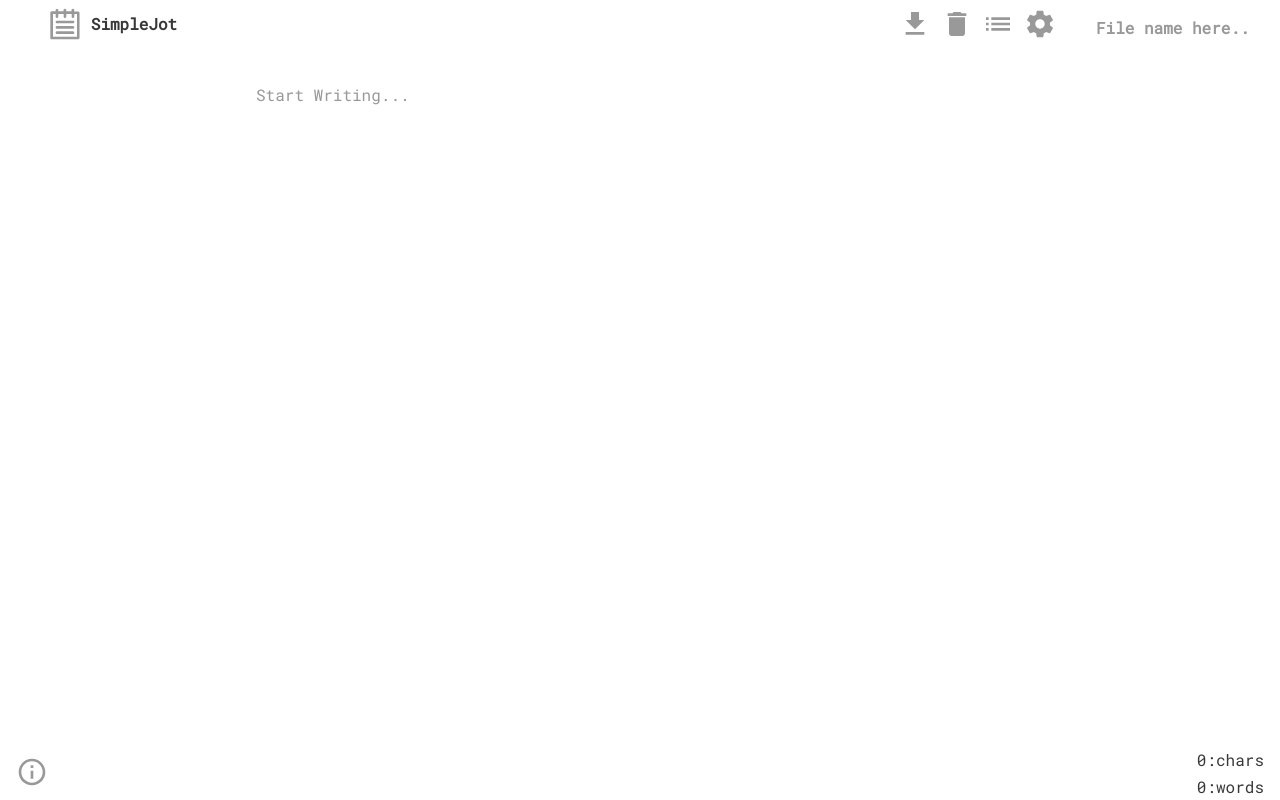
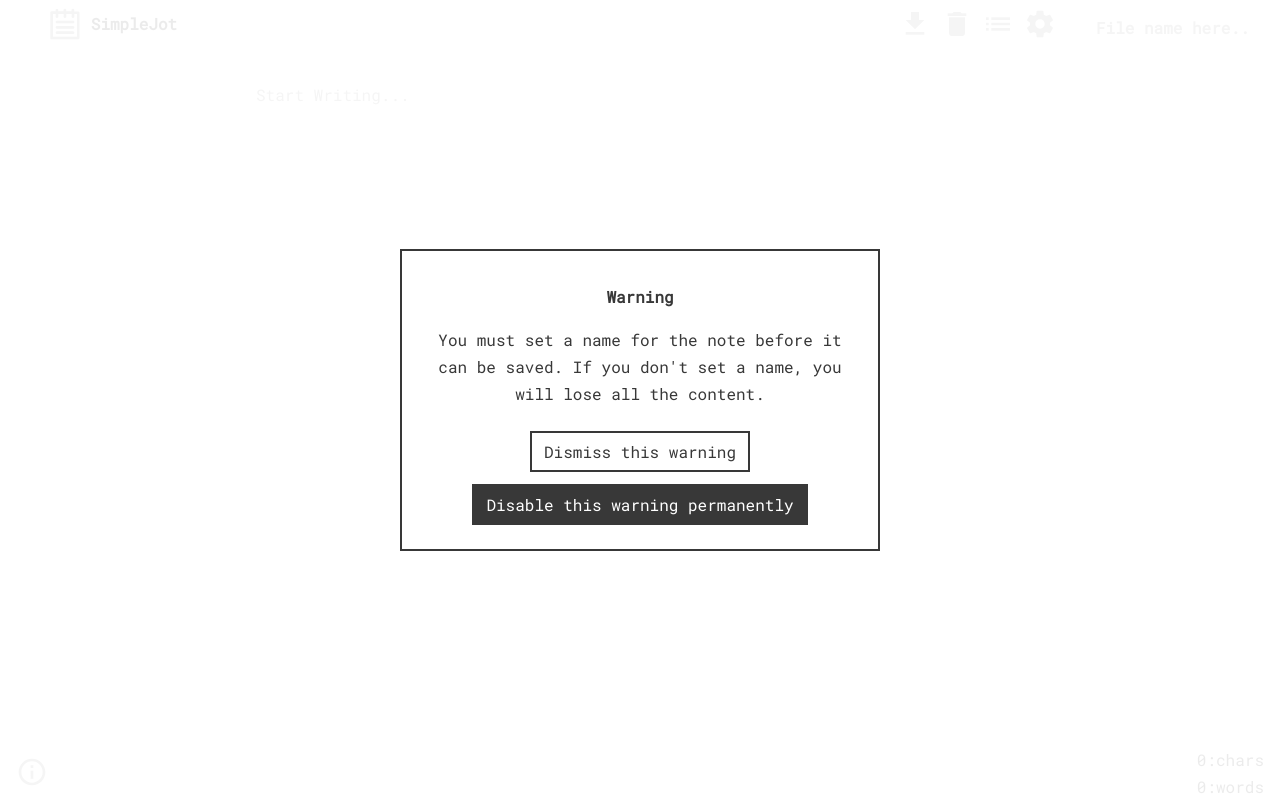
Before and after one commit to 2nul/simplejot, a plain HTML site: page index.html in a window 1280 px wide. Drawn offline with Linux system fonts and the light colour scheme.

Commit message:
feat: add note naming warning on startup

```diff
--- a/app.css
+++ b/app.css
@@ -730,6 +730,81 @@ input[id*="dialog-input-"] {
   text-align: center;
 }
 
+.note-warning {
+  position: fixed;
+  top: 0;
+  left: 0;
+  right: 0;
+  bottom: 0;
+  z-index: 10;
+  display: flex;
+  align-items: center;
+  justify-content: center;
+  padding: 1em;
+  background: rgba(255,255,255,.9);
+}
+
+.note-warning[hidden] {
+  display: none;
+}
+
+.night .note-warning {
+  background: rgba(56,56,56,.9);
+}
+
+.note-warning__content {
+  width: 100%;
+  max-width: 30em;
+  padding: 2em 1.5em 1.5em;
+  background: #fff;
+  border: 2px solid #383838;
+  text-align: center;
+}
+
+.night .note-warning__content {
+  background: #383838;
+  border-color: #ccc;
+}
+
+.note-warning h2 {
+  margin-bottom: 1em;
+  font-size: 1em;
+}
+
+.note-warning p {
+  margin-bottom: 1.5em;
+}
+
+.note-warning__actions {
+  display: flex;
+  flex-wrap: wrap;
+  justify-content: center;
+  gap: .75em;
+}
+
+.note-warning__actions button {
+  padding: .5em .75em;
+  border: 2px solid #383838;
+  background: #fff;
+  color: #383838;
+}
+
+.note-warning__actions button:last-child {
+  background: #383838;
+  color: #fff;
+}
+
+.night .note-warning__actions button {
+  border-color: #ccc;
+  background: #383838;
+  color: #ccc;
+}
+
+.night .note-warning__actions button:last-child {
+  background: #ccc;
+  color: #383838;
+}
+
 .queue{
   display: none;
 }
--- a/app.js
+++ b/app.js
@@ -75,7 +75,10 @@ document.addEventListener("DOMContentLoaded", function(event) {
       reset   = document.getElementById("reset"),
       info    = document.getElementById("info"),
       chars   = document.getElementById("charCounter"),
-      words   = document.getElementById("wordCounter");
+      words   = document.getElementById("wordCounter"),
+      noteWarning = document.getElementById("noteWarning"),
+      dismissNoteWarning = document.getElementById("dismissNoteWarning"),
+      disableNoteWarning = document.getElementById("disableNoteWarning");
 
   function hasStorage() {
     var test = 'test';
@@ -89,7 +92,24 @@ document.addEventListener("DOMContentLoaded", function(event) {
   };
 
   var NOTES_PREFIX = "SimpleJot-note:";
+  var NOTE_WARNING_DISMISSED = "SimpleJot-note-warning-dismissed";
   var currentNote  = "";
+
+  function showNoteWarning() {
+    if(localStorage.getItem(NOTE_WARNING_DISMISSED) !== "true") {
+      noteWarning.hidden = false;
+      dismissNoteWarning.focus();
+    }
+  }
+
+  dismissNoteWarning.addEventListener("click", function() {
+    noteWarning.hidden = true;
+  });
+
+  disableNoteWarning.addEventListener("click", function() {
+    localStorage.setItem(NOTE_WARNING_DISMISSED, "true");
+    noteWarning.hidden = true;
+  });
 
   function getNoteNames() {
     var names = [];
@@ -231,6 +251,7 @@ document.addEventListener("DOMContentLoaded", function(event) {
       lw.value = localStorage.getItem("SimpleJot-settings-lw");
     }
 
+    showNoteWarning();
 
 
   }else{
--- a/index.html
+++ b/index.html
@@ -62,6 +62,17 @@
 </div>
 <textarea id="fileContent" placeholder="Start Writing..." spellcheck="false"></textarea>
 
+<div id="noteWarning" class="note-warning" role="dialog" aria-modal="true" aria-labelledby="noteWarningTitle" aria-describedby="noteWarningMessage" hidden>
+	<div class="note-warning__content">
+		<h2 id="noteWarningTitle">Warning</h2>
+		<p id="noteWarningMessage">You must set a name for the note before it can be saved. If you don't set a name, you will lose all the content.</p>
+		<div class="note-warning__actions">
+			<button id="dismissNoteWarning" type="button">Dismiss this warning</button>
+			<button id="disableNoteWarning" type="button">Disable this warning permanently</button>
+		</div>
+	</div>
+</div>
+
 <footer role="contentinfo">
 	<button id="info" class="info-btn" title="Info"><svg><use xlink:href="#icon-info-outline"></use></svg></button>
 	<ul class="counter">
```
